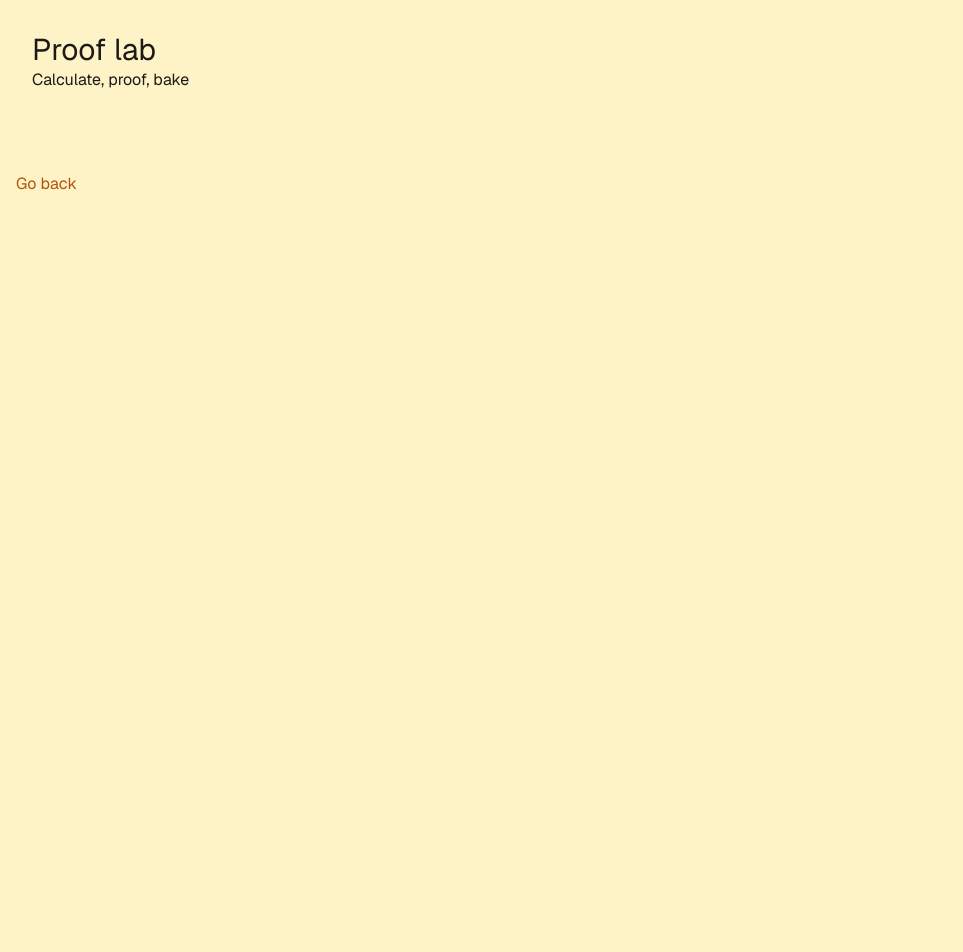
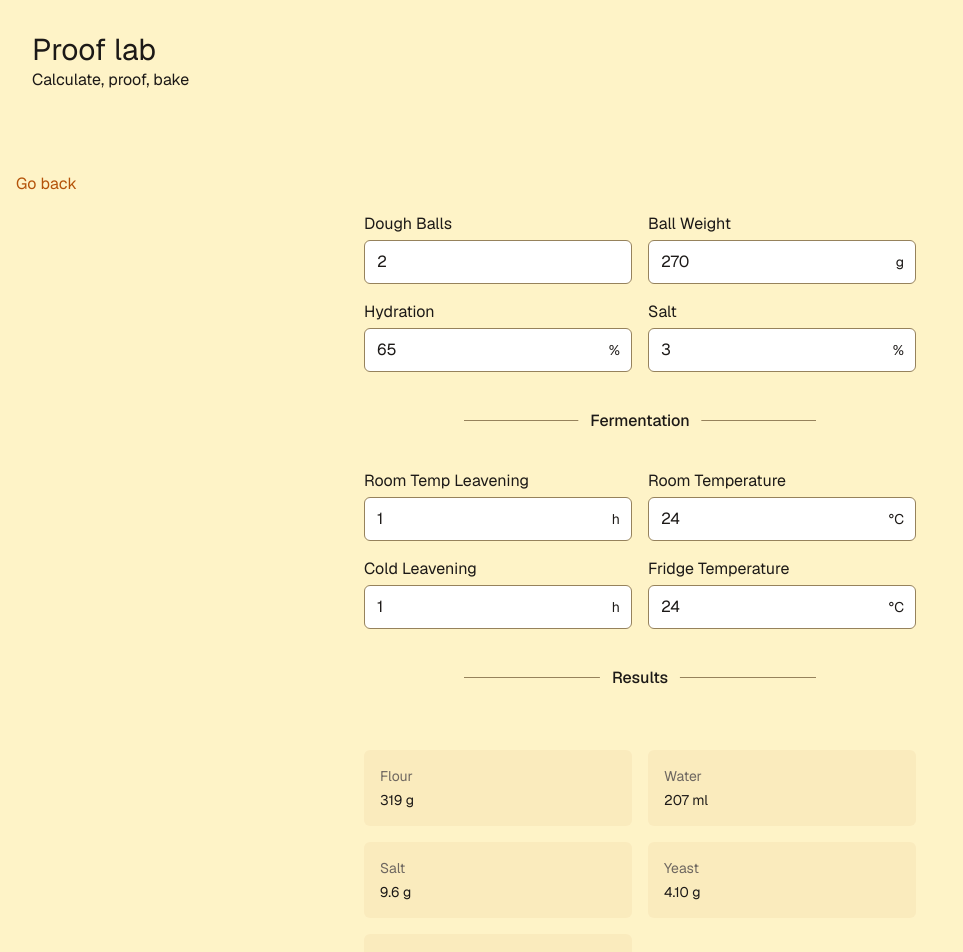
Before and after one commit to matijaJelnikar/proof-lab, a Next.js app: page /pizza in a window 1280 px wide. Shown: the top 952 px of the page, without its empty margins (0-963 px from the left). Before the commit the page ends 800 px from the top, so only its background shows below. Built offline with nearby package versions, Linux system fonts and the light colour scheme.

Commit message:
feat: add pizza calculator

```diff
--- /dev/null
+++ b/app/bread/components/calculator.tsx
@@ -0,0 +1,9 @@
+'use client'
+
+export default function BreadCalculator() {
+    return (
+        <div className='w-full flex flex-col gap-4'>
+            TODO
+        </div>
+    )
+}
--- a/app/bread/page.tsx
+++ b/app/bread/page.tsx
@@ -1,11 +1,12 @@
+import BreadCalculator from '@/app/bread/components/calculator';
 import Link from 'next/link';
 
 export default function BreadPage() {
     return (
-        <div>
+        <div className='flex flex-col w-full'>
             <Link href={'/'} className='text-accent hover:underline flex items-start p-4'>Go back</Link>
-            <div className="flex flex-col items-center justify-center w-full h-full gap-6">
-
+            <div className="flex flex-col self-center max-w-3xl justify-center h-full gap-6">
+                <BreadCalculator />
             </div>
         </div>
     )
--- /dev/null
+++ b/app/components/ui/result-list.tsx
@@ -0,0 +1,22 @@
+
+
+export interface DoughCalculatorResult {
+    label: string;
+    value: string;
+    unit?: string;
+}
+
+export default function ResultList({ results }: { results: DoughCalculatorResult[] }) {
+    return (
+        <div className='w-full mt-6'>
+            <div className='grid grid-cols-2 gap-4'>
+                {results.map((result) => (
+                    <div key={result.label} className='flex flex-col gap-1 bg-accent/5 p-4 rounded-md'>
+                        <label className='text-sm text-muted'>{result.label}</label>
+                        <span className='text-sm'>{result.value}{result.unit && ` ${result.unit}`}</span>
+                    </div>
+                ))}
+            </div>
+        </div>
+    )
+}
--- /dev/null
+++ b/app/lib/pizza-dough.ts
@@ -0,0 +1,51 @@
+import type { DoughCalculatorResult } from '@/app/components/ui/result-list';
+import type { DoughInputs } from '@/app/lib/types';
+
+const REFERENCE_TEMP_C = 25
+
+/** ~0.3% instant dry yeast ferments a dough in ~8h at 25°C, so 0.3 * 8 = 2.4. */
+const YEAST_HOURS_AT_REFERENCE = 2.4
+
+function equivalentHours(hours: number, tempC: number): number {
+    if (!Number.isFinite(hours) || !Number.isFinite(tempC) || hours <= 0) return 0
+    return hours * Math.pow(2, (tempC - REFERENCE_TEMP_C) / 10)
+}
+
+/**
+ *   total = flour + water + salt + yeast
+ *         = flour * (1 + hydration% + salt% + yeast%)
+ */
+export function computePizzaDough({
+    balls,
+    ballWeight,
+    hydration,
+    salt,
+    rtLeavening,
+    rtTemperature,
+    ctLeavening = 0,
+    ctTemperature = 4,
+}: DoughInputs): DoughCalculatorResult[] {
+    const totalWeight = balls * ballWeight
+
+    const fermentHours =
+        equivalentHours(rtLeavening, rtTemperature) +
+        equivalentHours(ctLeavening, ctTemperature)
+
+    const yeast = fermentHours > 0 ? YEAST_HOURS_AT_REFERENCE / fermentHours : 0
+
+    const flourWeight = totalWeight / (1 + hydration / 100 + salt / 100 + yeast / 100)
+    const waterWeight = flourWeight * (hydration / 100)
+    const saltWeight = flourWeight * (salt / 100)
+    const yeastWeight = flourWeight * (yeast / 100)
+
+    const safeNumber = (n: number, decimals = 0) =>
+        Number.isFinite(n) && n > 0 ? n.toFixed(decimals) : '0'
+
+    return [
+        { label: 'Flour', value: safeNumber(flourWeight), unit: 'g' },
+        { label: 'Water', value: safeNumber(waterWeight), unit: 'ml' },
+        { label: 'Salt', value: safeNumber(saltWeight, 1), unit: 'g' },
+        { label: 'Yeast', value: safeNumber(yeastWeight, 2), unit: 'g' },
+        { label: 'Total dough', value: safeNumber(totalWeight), unit: 'g' },
+    ]
+}
--- /dev/null
+++ b/app/lib/types.ts
@@ -0,0 +1,10 @@
+export interface DoughInputs {
+    balls: number
+    ballWeight: number
+    hydration: number
+    salt: number
+    rtLeavening: number
+    rtTemperature: number
+    ctLeavening?: number
+    ctTemperature?: number
+}
--- /dev/null
+++ b/app/pizza/components/calculator.tsx
@@ -0,0 +1,50 @@
+'use client'
+import InputField from '@/app/components/ui/input-field';
+import { computePizzaDough } from '@/app/lib/pizza-dough';
+import ResultList from '@/app/components/ui/result-list';
+import { useState } from 'react';
+
+export default function PizzaCalculator() {
+    const [balls, setBalls] = useState(2)
+    const [ballWeight, setBallWeight] = useState(270)
+    const [hydration, setHydration] = useState(65)
+    const [salt, setSalt] = useState(3)
+    const [rtLeavening, setRtLeavening] = useState(1)
+    const [rtTemperature, setRtTemperature] = useState(24)
+    const [ctLeavening, setCtLeavening] = useState(1)
+    const [ctTemperature, setCtTemperature] = useState(24)
+
+    const results = computePizzaDough({
+        balls, ballWeight, hydration, salt,
+        rtLeavening, rtTemperature, ctLeavening, ctTemperature,
+    })
+
+    return (
+        <div className='w-full h-full flex flex-col gap-4'>
+            <div className='grid grid-cols-2 gap-4 '>
+                <InputField name="balls" label="Dough Balls" value={balls} onChange={(e) => setBalls(Number(e.target.value))} placeholder="2" />
+                <InputField name="ballWeight" label="Ball Weight" value={ballWeight} onChange={(e) => setBallWeight(Number(e.target.value))} placeholder="270" step={10} unit="g" />
+                <InputField name="hydration" label="Hydration" value={hydration} onChange={(e) => setHydration(Number(e.target.value))} placeholder="65" unit="%" />
+                <InputField name="salt" label="Salt" value={salt} onChange={(e) => setSalt(Number(e.target.value))} placeholder="3" step={0.1} unit="%" />
+            </div>
+            <div className="inline-flex items-center justify-center w-full">
+                <hr className="w-88 h-px my-8 bg-border border-0" />
+                <span className="absolute px-3 font-medium text-heading -translate-x-1/2 bg-background left-1/2">Fermentation</span>
+            </div>
+            <div className='grid grid-cols-2 gap-4'>
+                <InputField name="rtLeavening" label="Room Temp Leavening" value={rtLeavening} onChange={(e) => setRtLeavening(Number(e.target.value))} placeholder="1" unit="h" />
+                <InputField name="rtTemperature" label="Room Temperature" value={rtTemperature} onChange={(e) => setRtTemperature(Number(e.target.value))} placeholder="24" unit="°C" />
+                <InputField name="ctLeavening" label="Cold Leavening" value={ctLeavening} onChange={(e) => setCtLeavening(Number(e.target.value))} placeholder="0" unit="h" />
+                <InputField name="ctTemperature" label="Fridge Temperature" value={ctTemperature} onChange={(e) => setCtTemperature(Number(e.target.value))} placeholder="4" unit="°C" />
+            </div>
+
+            <div className="inline-flex items-center justify-center w-full">
+                <hr className="w-88 h-px my-8 bg-border border-0" />
+                <span className="absolute px-3 font-medium text-heading -translate-x-1/2 bg-background left-1/2">Results</span>
+            </div>
+            <div className='w-full flex flex-col gap-4'>
+                <ResultList results={results} />
+            </div>
+        </div>
+    )
+}
--- a/app/pizza/page.tsx
+++ b/app/pizza/page.tsx
@@ -1,12 +1,12 @@
-import Calculator from '@/app/pizza/components/calculator';
+import PizzaCalculator from '@/app/pizza/components/calculator';
 import Link from 'next/link';
 
 export default function PizzaPage() {
     return (
-        <div className='flex flex-row w-full'>
+        <div className='flex flex-col w-full'>
             <Link href={'/'} className='text-accent hover:underline flex items-start p-4'>Go back</Link>
             <div className="flex flex-col self-center max-w-3xl justify-center h-full gap-6">
-
+                <PizzaCalculator />
             </div>
         </div>
 
```
